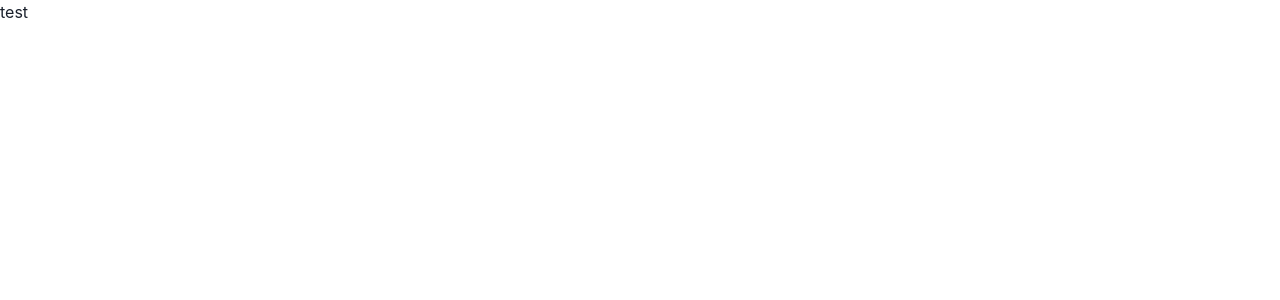
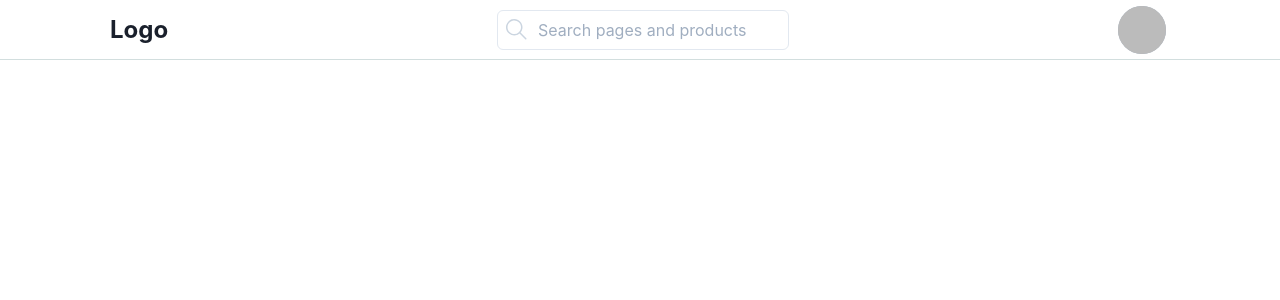
Before and after one commit to ElmouradiAmine/project-oki-doki-web, a React (Create React App) app: page / in a window 1280 px wide. Shown: the top 300 px of the page. Built offline with nearby package versions, Linux system fonts and the light colour scheme; no server answers; sample sign-in values are in the browser's storage.

Commit message:
feat: add header to home page

```diff
--- a/src/pages/Home.tsx
+++ b/src/pages/Home.tsx
@@ -1,7 +1,13 @@
+import Header from 'components/Header/Header';
+import Layout from 'components/Layout/Layout';
 import React from 'react';
 
 const Home = () => {
-  return <div>test</div>;
+  return (
+    <Layout>
+      <Header />
+    </Layout>
+  );
 };
 
 export default Home;
```
